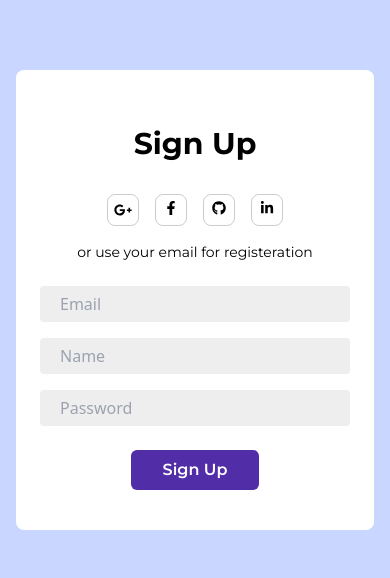
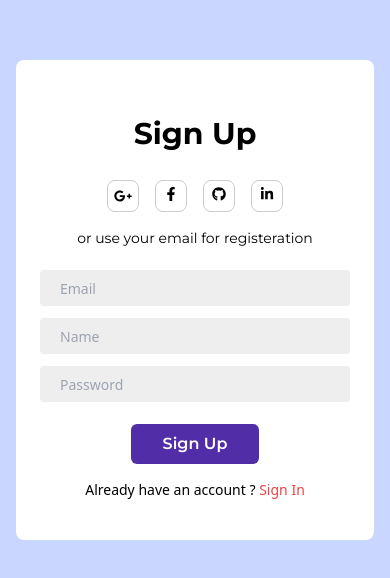
Before and after one commit to sajibkhandev/TalksME_chattingApp, a React (Vite) app: page / in a window 390 px wide. Shown: the part 122-700 px from the top of the page. Built offline with nearby package versions, Linux system fonts and the light colour scheme.

Commit message:
signup responsive check

```diff
--- a/src/pages/LoginReg.jsx
+++ b/src/pages/LoginReg.jsx
@@ -268,7 +268,7 @@ const LoginReg = () => {
      <div className='md:hidden'>
      <div className='flex justify-center items-center flex-col h-screen bg-[#c9d6ff] px-4'>
      <div className='bg-white flex justify-center items-center flex-col w-full rounded-lg px-6'>
-            <h1 className='text-center text-3xl text-black font-mon font-bold pb-8 pt-14'>Sign Up</h1>
+            <h1 className='text-center text-3xl text-black font-mon font-bold pb-7 pt-14'>Sign Up</h1>
             <div className='flex gap-x-4 pb-4'>
                 <div onClick={hangleGoogle1} className='border border-solid border-[#ccc] rounded-lg px-1.5 py-1.5'>
                 <FaGooglePlusG className='text-lg'/>
@@ -284,9 +284,9 @@ const LoginReg = () => {
                 </div>
             </div>
             <p className='text-black text-sm font-normal font-mon pb-4'>or use your email for registeration</p>
-            <input onChange={(e)=>setEmail(e.target.value)} value={email} className='w-full bg-[#EEEEEE] py-1.5 px-5 my-2 rounded ' type="text" placeholder='Email'/>
-            <input onChange={(e)=>setName(e.target.value)} value={name} className='w-full bg-[#EEEEEE] py-1.5 px-5 my-2 rounded ' type="text" placeholder='Name'/>
-            <input onChange={(e)=>setPassword(e.target.value)} value={password} className='w-full bg-[#EEEEEE] py-1.5 px-5 my-2 rounded ' type="password" placeholder='Password'/>
+            <input onChange={(e)=>setEmail(e.target.value)} value={email} className='w-full bg-[#EEEEEE] py-1.5 px-5 my-1.5 rounded placeholder:text-sm ' type="text" placeholder='Email'/>
+            <input onChange={(e)=>setName(e.target.value)} value={name} className='w-full bg-[#EEEEEE] py-1.5 px-5 my-1.5 rounded placeholder:text-sm ' type="text" placeholder='Name'/>
+            <input onChange={(e)=>setPassword(e.target.value)} value={password} className='w-full bg-[#EEEEEE] py-1.5 px-5 my-1.5 rounded placeholder:text-sm ' type="password" placeholder='Password'/>
             {/* <p className='text-black text-sm font-medium font-mon pt-3 pb-5'>Forget Your Password?</p> */}
             {loader?
             <button>
@@ -303,8 +303,9 @@ const LoginReg = () => {
               />
             </button>
             :
-            <button onClick={handleSignupForm}  className='bg-[#512DA7] py-2 px-8 text-white text-base font-mon font-semibold rounded-md mb-10 mt-4'>Sign Up</button>
+            <button onClick={handleSignupForm}  className='bg-[#512DA7] py-2 px-8 text-white text-base font-mon font-semibold rounded-md mb-4 mt-4'>Sign Up</button>
             }
+            <p className='mb-10 text-sm'>Already have an account ? <span className='text-red-500 cursor-pointer'>Sign In</span></p>
 
             </div>
       </div>
```
